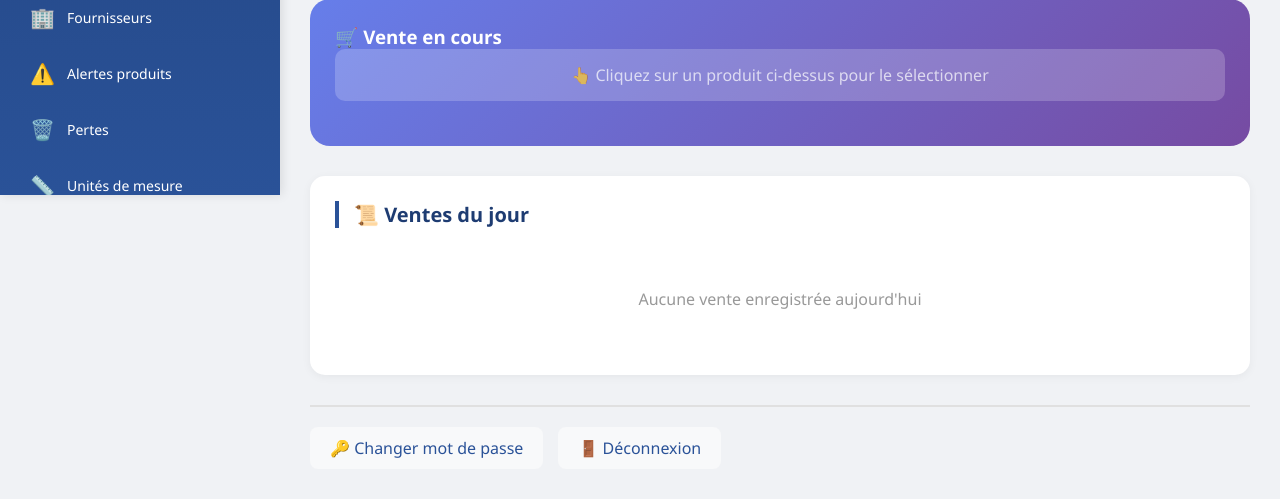
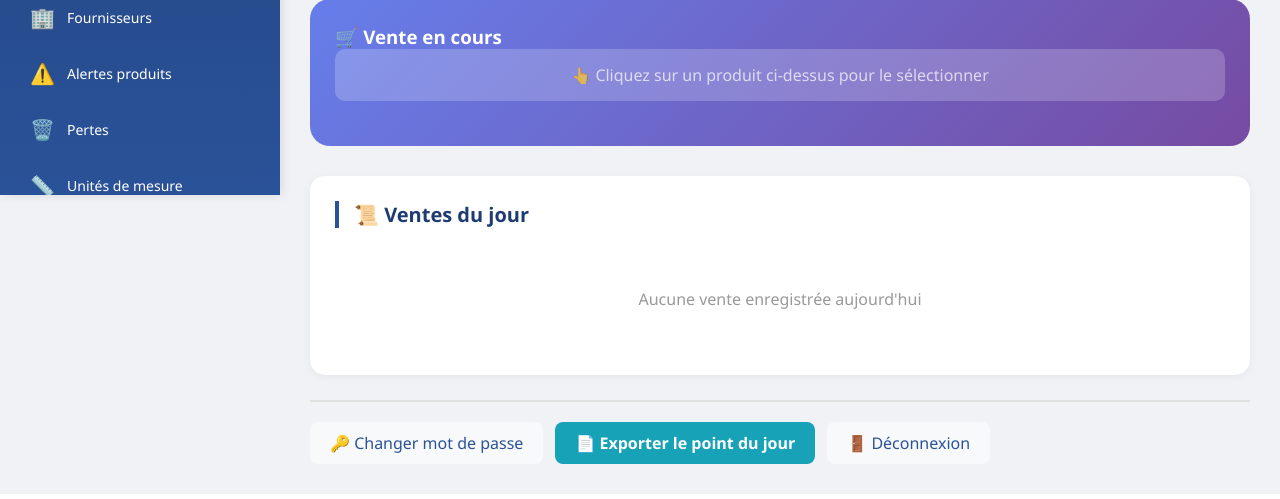
Before and after one commit to Delkatonne/Hitna-gestion, a Flask app: template templates/vente.html in a window 1280 px wide. Shown: the part 605-1104 px from the top of the page. Run offline with Flask 3, Linux system fonts and the light colour scheme; the template is opened without the code that fills it, so the values that code supplies are empty; a user stored in the database is signed in; some libraries are stand-ins or nearby versions.

Commit message:
FEAT: Ajout du bouton Exporter le point du jour pour l'employé

```diff
--- a/templates/vente.html
+++ b/templates/vente.html
@@ -349,6 +349,44 @@
         to { transform: rotate(360deg); }
     }
 
+    /* ── Style pour la nav-links avec le bouton export ── */
+    .nav-links {
+        display: flex;
+        gap: 12px;
+        flex-wrap: wrap;
+        align-items: center;
+        margin-top: 20px;
+        padding-top: 20px;
+        border-top: 2px solid #e0e0e0;
+    }
+
+    .nav-links a {
+        color: #2a5298;
+        text-decoration: none;
+        padding: 10px 20px;
+        border-radius: 8px;
+        background: #f8f9fa;
+        transition: all 0.3s;
+        display: inline-block;
+    }
+
+    .nav-links a:hover {
+        background: #2a5298;
+        color: white;
+        transform: translateY(-2px);
+    }
+
+    .nav-links .btn-export {
+        background: #17a2b8;
+        color: white;
+        font-weight: bold;
+    }
+
+    .nav-links .btn-export:hover {
+        background: #138496;
+        color: white;
+    }
+
     @media (max-width: 768px) {
         .products-grid {
             grid-template-columns: repeat(auto-fill, minmax(200px, 1fr));
@@ -396,6 +434,15 @@
         .modal-content {
             padding: 20px;
             max-width: 95%;
+        }
+
+        .nav-links {
+            flex-direction: column;
+        }
+
+        .nav-links a {
+            width: 100%;
+            text-align: center;
         }
     }
 
@@ -549,9 +596,15 @@
     {% endif %}
 </div>
 
+<!-- ============================================================ -->
+<!-- NAVIGATION AVEC BOUTON EXPORT POINT DU JOUR                   -->
+<!-- ============================================================ -->
 <div class="nav-links">
     <a href="/changer_mdp">🔑 Changer mot de passe</a>
-    <a href="/logout">🚪 Déconnexion</a>
+    <a href="/export/pdf_employe" target="_blank" class="btn-export" onclick="this.innerHTML='⏳ Chargement...'; setTimeout(() => { this.innerHTML='📄 Exporter le point du jour'; }, 3000);">
+        📄 Exporter le point du jour
+    </a>
+    <a href="/logout" onclick="return confirm('Voulez-vous vraiment vous déconnecter ?')">🚪 Déconnexion</a>
 </div>
 
 <!-- Modal client -->
```
